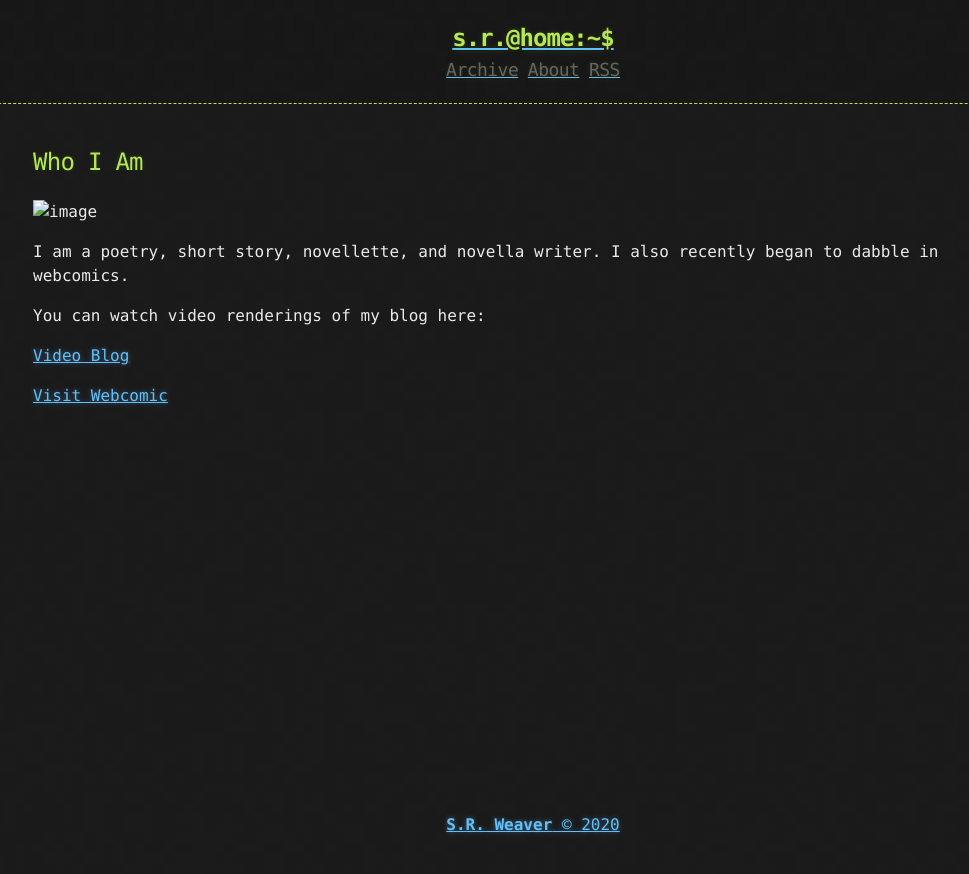
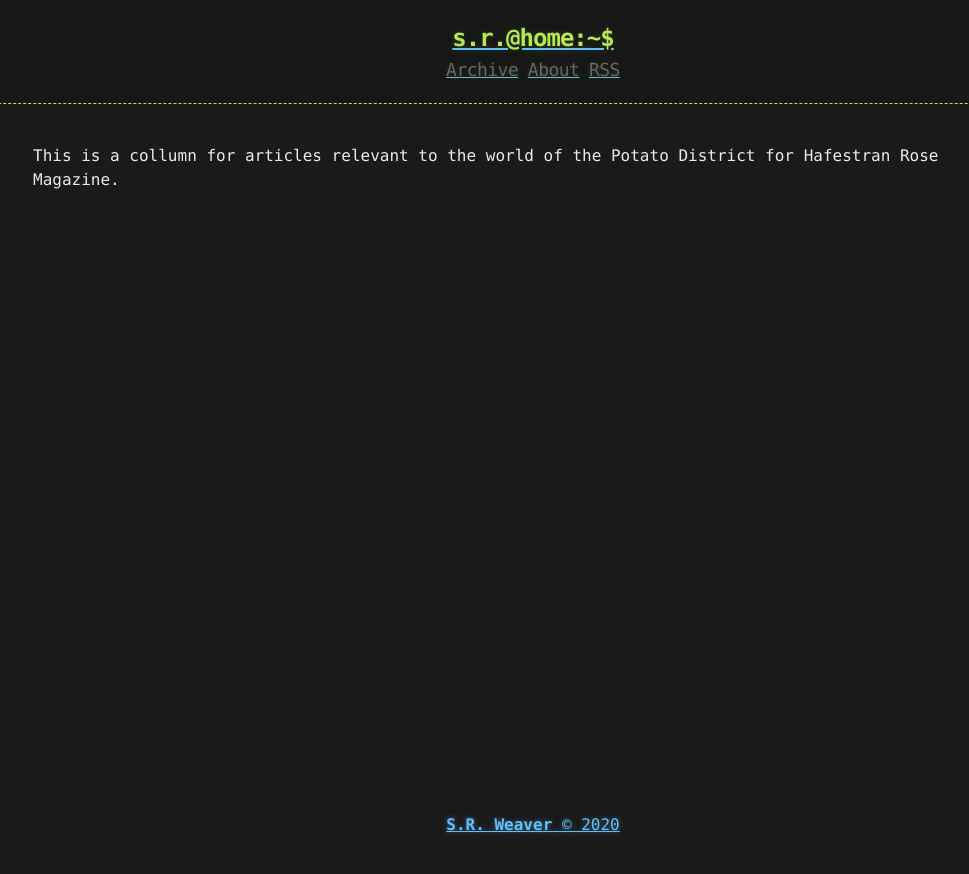
Before and after one commit to LWFlouisa/HAArticles, a Jekyll site: the page built from about.md, in a window 1280 px wide. Shown: the top 874 px of the page, without its empty margins (107-1076 px from the left). Built offline with Jekyll 4.4.1, drawn with Linux system fonts in a browser that asks for light colours.

Commit message:
Update about.md

```diff
--- a/about.md
+++ b/about.md
@@ -2,13 +2,4 @@
 layout: page
 title: About
 ---
-## Who I Am
-![image](https://lwflouisa.github.io/WeaverBlog/images/image.jpg)
-
-I am a poetry, short story, novellette, and novella writer. I also recently began to dabble in webcomics.
-
-You can watch video renderings of my blog here:
-
-[Video Blog](https://video.ploud.jp/video-channels/mytalkshow)
-
-[Visit Webcomic](https://lwflouisa.github.io/uploadedfairyalt/)
+This is a collumn for articles relevant to the world of the Potato District for Hafestran Rose Magazine.
```
